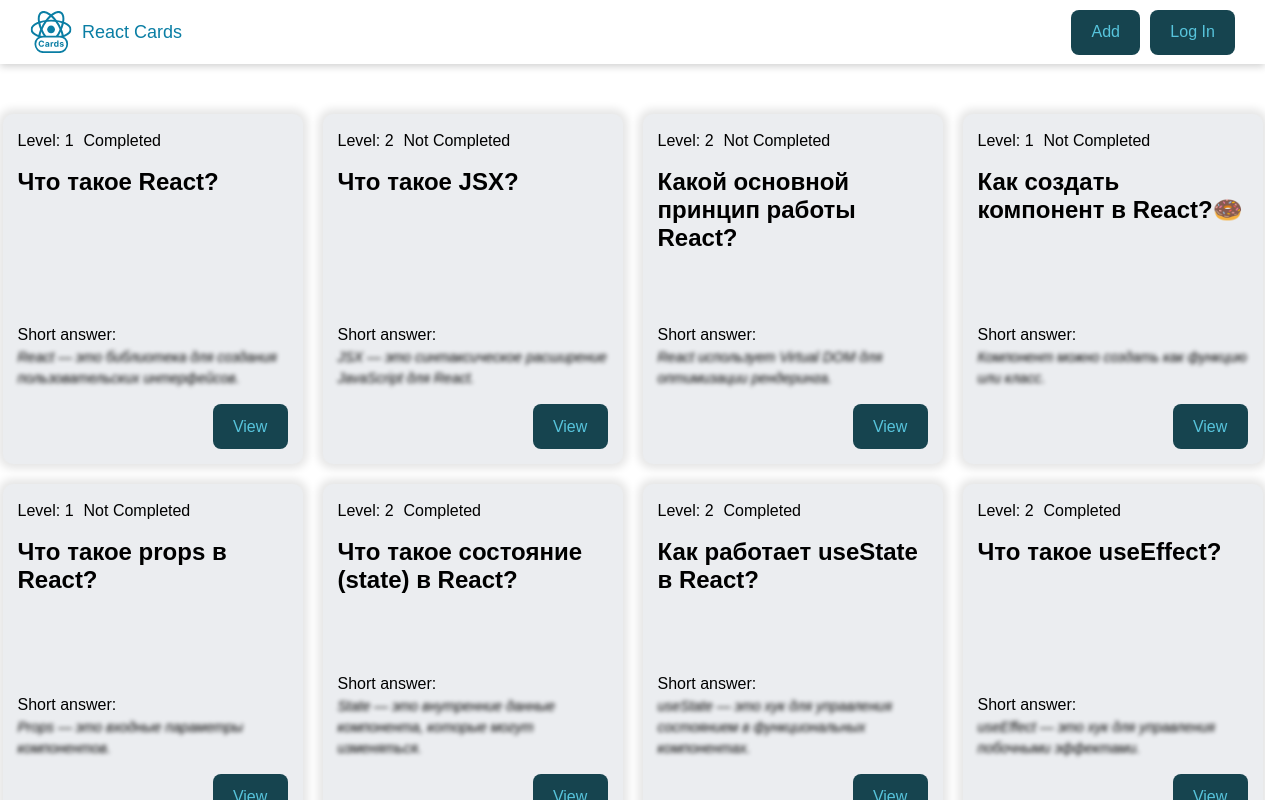
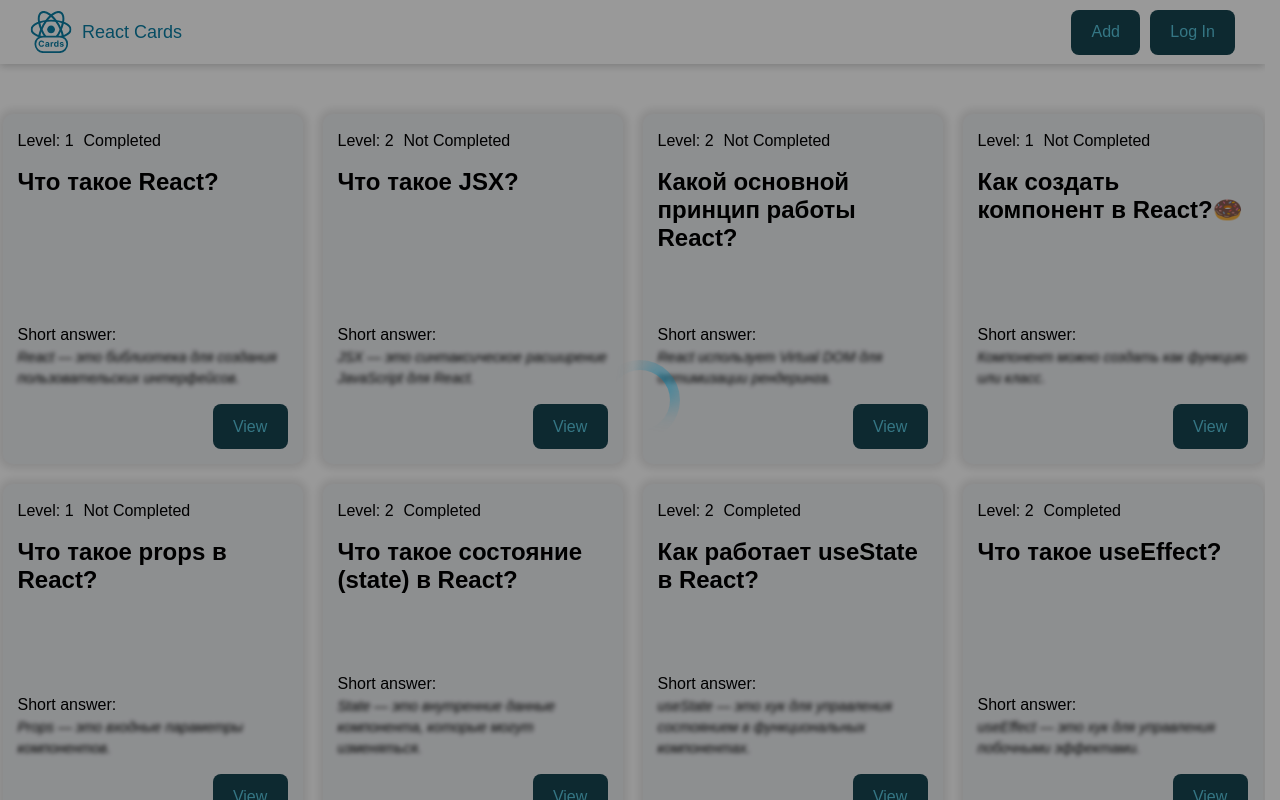
Before and after one commit to sabyrka66/react-cards, a React (Vite) app: page / in a window 1280 px wide. Built offline with nearby package versions, Linux system fonts and the light colour scheme; data requests are answered from the project's data file; a web font is replaced by a local one.

Commit message:
feat: implement loader component

```diff
--- /dev/null
+++ b/src/components/Loader/Loader.module.css
@@ -0,0 +1,36 @@
+.backdrop {
+  position: fixed;
+  inset: 0;
+  background-color: rgba(0 0 0 / 0.4);
+  z-index: 999;
+  display: flex;
+  align-items: center;
+  justify-content: center;
+}
+
+.loader {
+  height: 80px;
+  aspect-ratio: 1;
+  padding: 10px;
+  border-radius: 50%;
+  box-sizing: border-box;
+  position: relative;
+  mask:
+    conic-gradient(#000 0 0) content-box exclude,
+    conic-gradient(#000 0 0);
+  filter: blur(12px);
+
+  &::before {
+    content: '';
+    position: absolute;
+    inset: 0;
+    background: conic-gradient(#0000 35%, #0a7ea4, #0000 65%);
+    animation: l1 1.5s linear infinite;
+  }
+}
+
+@keyframes l1 {
+  to {
+    rotate: 1turn;
+  }
+}
--- /dev/null
+++ b/src/components/Loader/Loader.tsx
@@ -0,0 +1,9 @@
+import styles from './Loader.module.css'
+
+export const Loader = () => {
+  return (
+    <div className={styles.backdrop}>
+      <div className={styles.loader}></div>
+    </div>
+  )
+}
--- /dev/null
+++ b/src/components/Loader/index.ts
@@ -0,0 +1 @@
+export { Loader } from './Loader'
--- a/src/pages/HomePage/HomePage.tsx
+++ b/src/pages/HomePage/HomePage.tsx
@@ -1,3 +1,4 @@
+import { Loader } from '@/components/Loader'
 import { QuestionCardList } from '@/components/QuestionCardList'
 import { API_URL } from '@/constants'
 import type { QuestionApiItem } from '@/types'
@@ -20,5 +21,10 @@
     getQuestions()
   }, [])
 
-  return <QuestionCardList items={questionCards} />
+  return (
+    <div>
+      <Loader />
+      <QuestionCardList items={questionCards} />
+    </div>
+  )
 }
```
